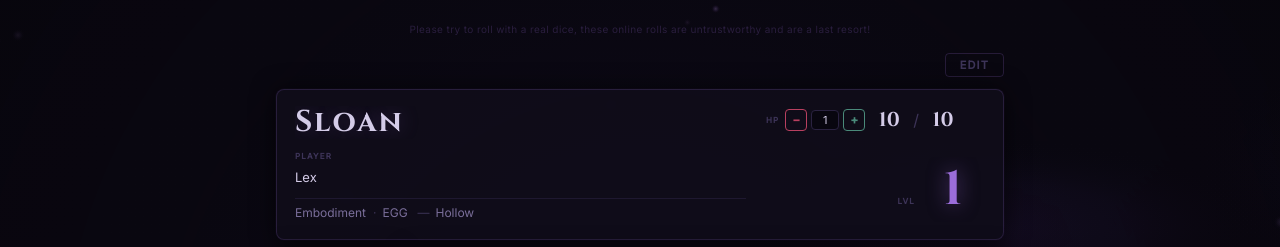
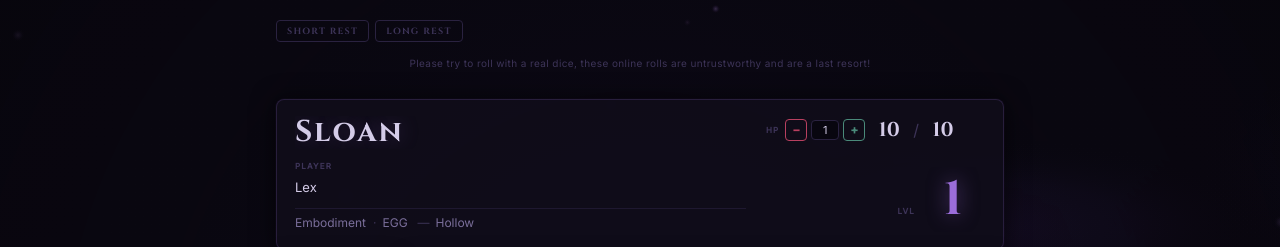
Before and after one commit to temmiemanz/Secret-Side_Sloan, a plain HTML site: page index.html in a window 1280 px wide. Shown: the top 247 px of the page. Drawn offline with Linux system fonts and the light colour scheme.

Commit message:
Update index.html

```diff
--- a/index.html
+++ b/index.html
@@ -837,6 +837,27 @@ body { background: #0a0810; min-height: 100vh; }
 .hw-rules li { font-size:12px;color:var(--dim);line-height:1.65; }
 .hw-em { color:var(--accent);font-weight:600;text-shadow:0 0 5px rgba(155,109,218,0.25); }
 
+
+/* REST BUTTONS */
+.rest-row {
+  display: flex; gap: 6px; align-items: center;
+}
+.rest-btn {
+  font-size: 9px; font-weight: 700; letter-spacing: 0.14em;
+  text-transform: uppercase; padding: 4px 10px;
+  border: 1px solid var(--border2); background: none;
+  color: var(--muted); border-radius: var(--radius);
+  cursor: pointer; transition: all var(--transition);
+  font-family: var(--font-display, var(--font-main));
+  white-space: nowrap;
+}
+.rest-btn.short:hover { border-color: var(--accent); color: var(--accent); }
+.rest-btn.long:hover  { border-color: var(--green);  color: var(--green); }
+
+
+.rest-toast { display: flex; flex-direction: column; gap: 2px; }
+.rest-toast-detail { font-size: 11px; color: var(--dim); }
+
 </style>
 </head>
 <body>
@@ -844,6 +865,11 @@ body { background: #0a0810; min-height: 100vh; }
 <canvas id="mistCanvas"></canvas>
 
 <div class="page">
+
+  <div class="rest-row">
+    <button class="rest-btn short" onclick="doShortRest()">Short Rest</button>
+    <button class="rest-btn long"  onclick="doLongRest()">Long Rest</button>
+  </div>
 
   <!-- WARNING -->
   <div style="text-align:center;font-size:10px;color:var(--muted);letter-spacing:0.04em;padding:2px 0 4px;">
@@ -852,7 +878,7 @@ body { background: #0a0810; min-height: 100vh; }
 
   <!-- EDIT BAR -->
   <div class="edit-bar">
-    <button class="edit-btn" id="editBtn" onclick="toggleEdit()">Edit</button>
+
   </div>
 
   <!-- HEADER -->
@@ -2121,6 +2147,40 @@ document.querySelectorAll('.prof-val').forEach(el => {
   frame();
 })();
 
+
+// ── REST TOAST — plain notification, no roll display ──
+function showRestToast(title, detail) {
+  const stack = document.getElementById('toastStack');
+  if (!stack) return;
+  const el = document.createElement('div');
+  el.className = 'toast-item rest-toast';
+  el.innerHTML = '<span class="toast-label">' + title + '</span>' +
+                 (detail ? '<span class="rest-toast-detail">' + detail + '</span>' : '');
+  stack.appendChild(el);
+  setTimeout(() => { el.style.opacity = '0'; setTimeout(() => el.remove(), 400); }, 3000);
+}
+
+// ── REST SYSTEM ──
+function doShortRest() {
+  const hpEl  = document.getElementById('currentHp');
+  const maxEl = document.getElementById('maxHp');
+  if (!hpEl || !maxEl) return;
+  const cur    = parseInt(hpEl.value) || 0;
+  const max    = parseInt(maxEl.value) || cur;
+  const gained = Math.min(cur, max - cur);
+  hpEl.value   = Math.min(max, cur + gained);
+  save();
+  showRestToast('Short Rest', gained > 0 ? 'HP +' + gained : 'HP unchanged');
+}
+
+function doLongRest() {
+  const hpEl  = document.getElementById('currentHp');
+  const maxEl = document.getElementById('maxHp');
+  if (hpEl && maxEl) { hpEl.value = maxEl.value; save(); }
+  dsClear();
+  showRestToast('Long Rest', 'Fully restored');
+}
+
 </script>
 
 <div id="toastStack"></div>
```
